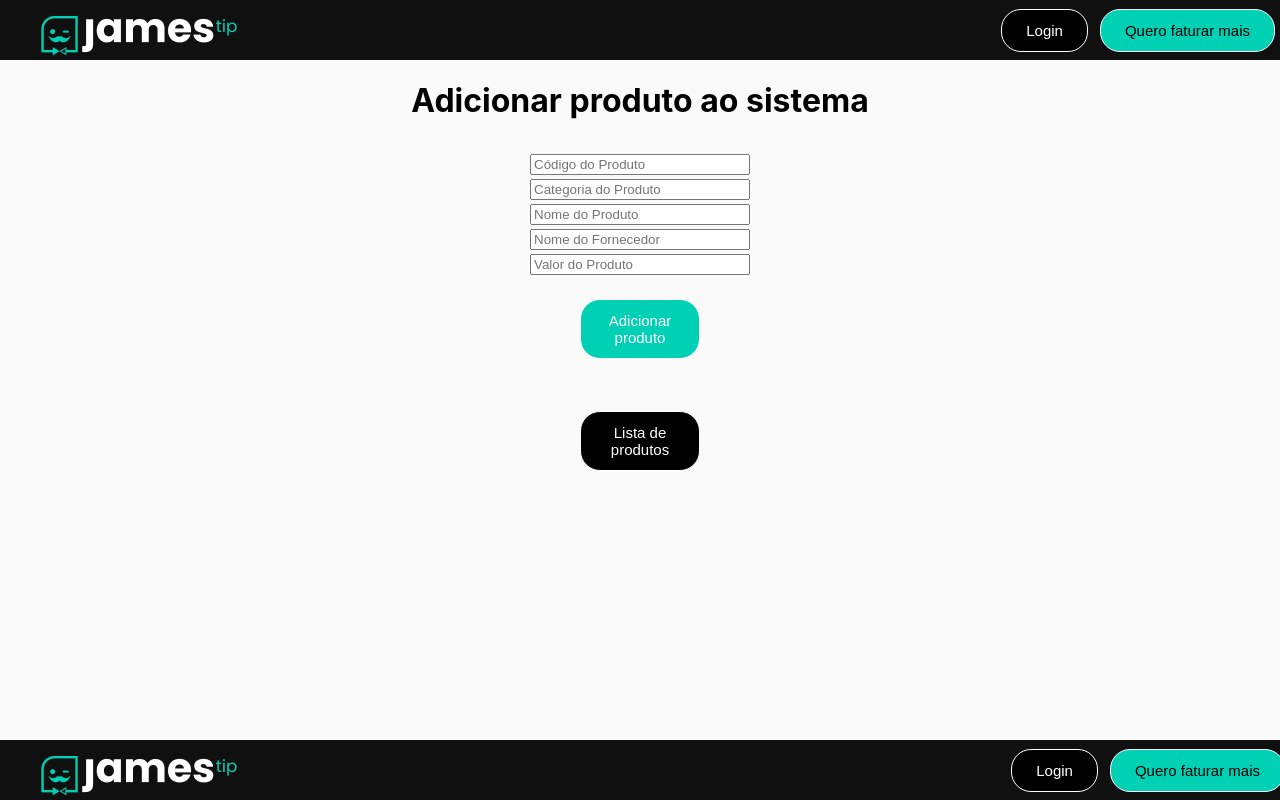
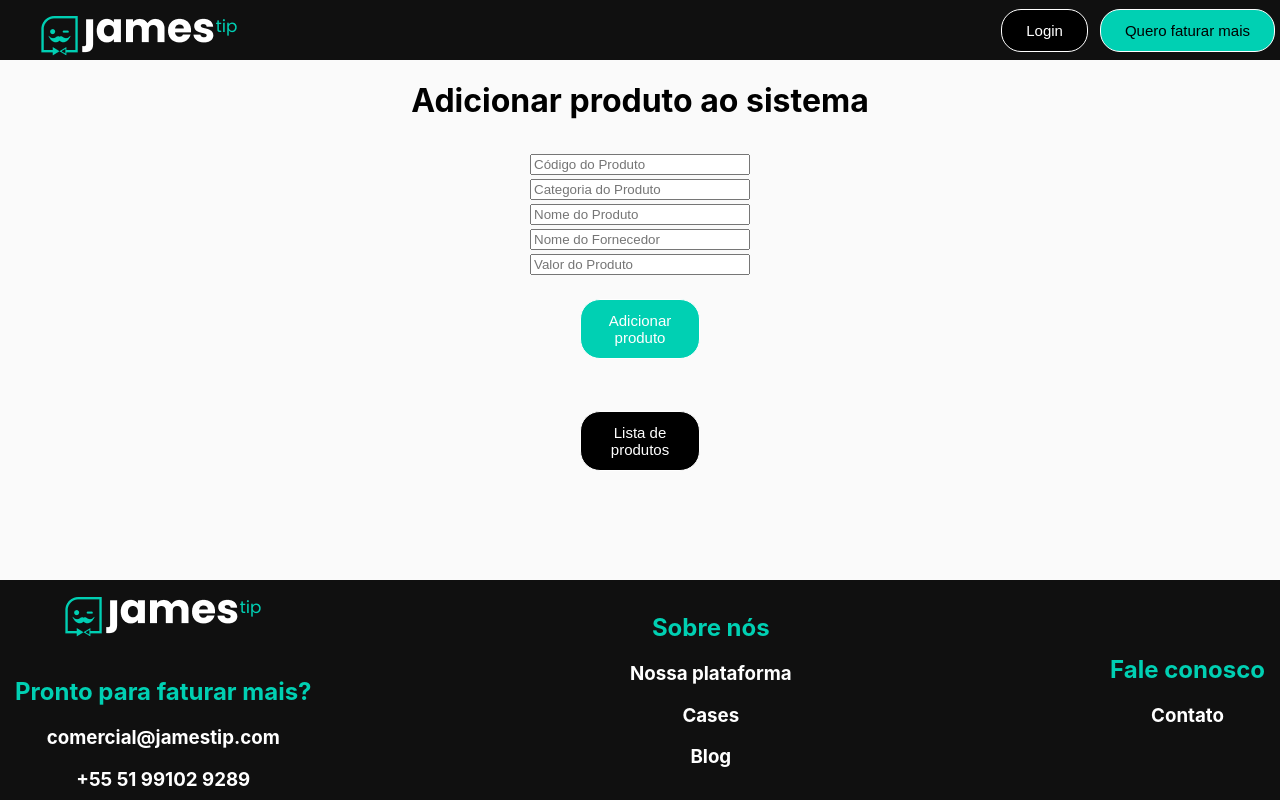
Before and after one commit to visantiago99/jamestip-challenge, a React (Create React App) app: page / in a window 1280 px wide. Built offline with nearby package versions, Linux system fonts and the light colour scheme.

Commit message:
Fix footer

```diff
--- a/src/components/Footer/index.tsx
+++ b/src/components/Footer/index.tsx
@@ -5,10 +5,21 @@ import JamesTipLogo from '../../images/JamesTipLogo.png'
 const Footer: React.FC = () => {
   return (
     <Container>
-      <img src={JamesTipLogo} alt="logo"/>
-      <div className="social-links">
-        <button>Login</button>
-        <button className="quero-faturar">Quero faturar mais</button>
+      <div className="logo-hero">
+        <img src={JamesTipLogo} alt="logo"/>
+        <h2>Pronto para faturar mais?</h2>
+        <h3>comercial@jamestip.com</h3>
+        <h3>+55 51 99102 9289</h3>
+      </div>
+      <div className="about">
+        <h2>Sobre nós</h2>
+        <h3>Nossa plataforma</h3>
+        <h3>Cases</h3>
+        <h3>Blog</h3>
+      </div>
+      <div className="contact">
+        <h2>Fale conosco</h2>
+        <h3>Contato</h3>
       </div>
     </Container>
   );
--- a/src/components/Footer/styles.ts
+++ b/src/components/Footer/styles.ts
@@ -6,31 +6,26 @@ export const Container = styled.div`
   color: #FFF;
   display: flex;
   align-items: center;
-  padding: 0 5px;
+  padding: 0 15px;
   justify-content: space-between;
   bottom: 0;
   position: fixed;
   min-width: 100%;
+  min-height: 220px;
 
-  .social-links {
-    display: flex;
-    justify-content: space-between;
-    gap: 12px
+  .logo-hero h2 {
+    color: #00D0B3;
   }
 
-  button {
-    background-color: #000000;
-    border-style: solid;
-    border-width: 1px 1px 1px 1px;
-    border-color: #FFFFFF;
-    border-radius: 20px 20px 20px 20px;
-    color: #ffffff;
-    padding: 12px 24px;
-    font: 15px Robot, sans-serif;
+  .about h2 {
+    color: #00D0B3;
   }
 
-  .quero-faturar{
-    background-color: #00D0B3;
-    color: #000000;
+  .contact {
+    margin-right: 30px;
+  }
+
+  .contact h2 {
+    color: #00D0B3;
   }
 `;
```
